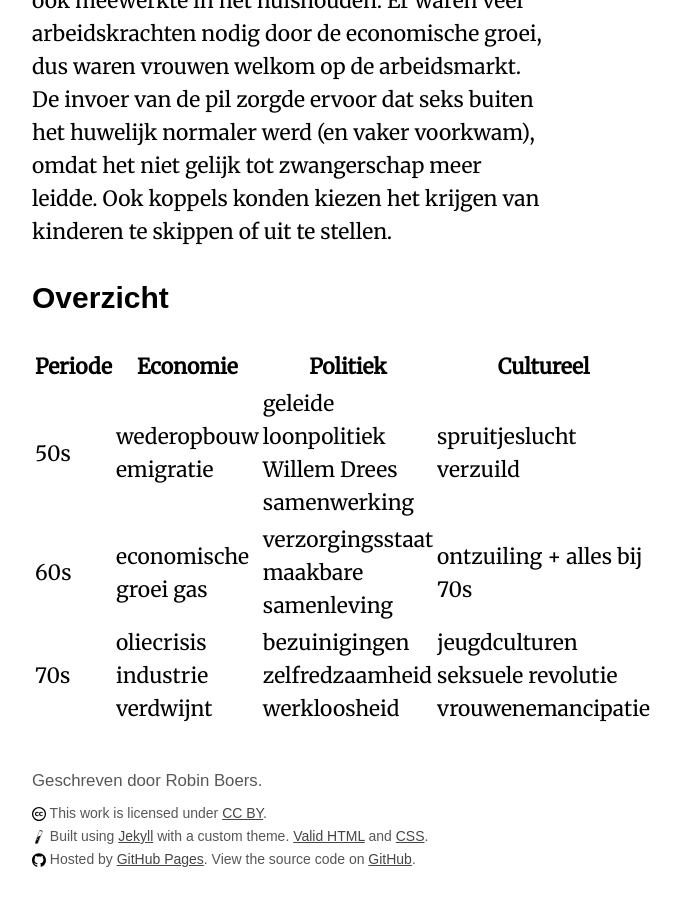
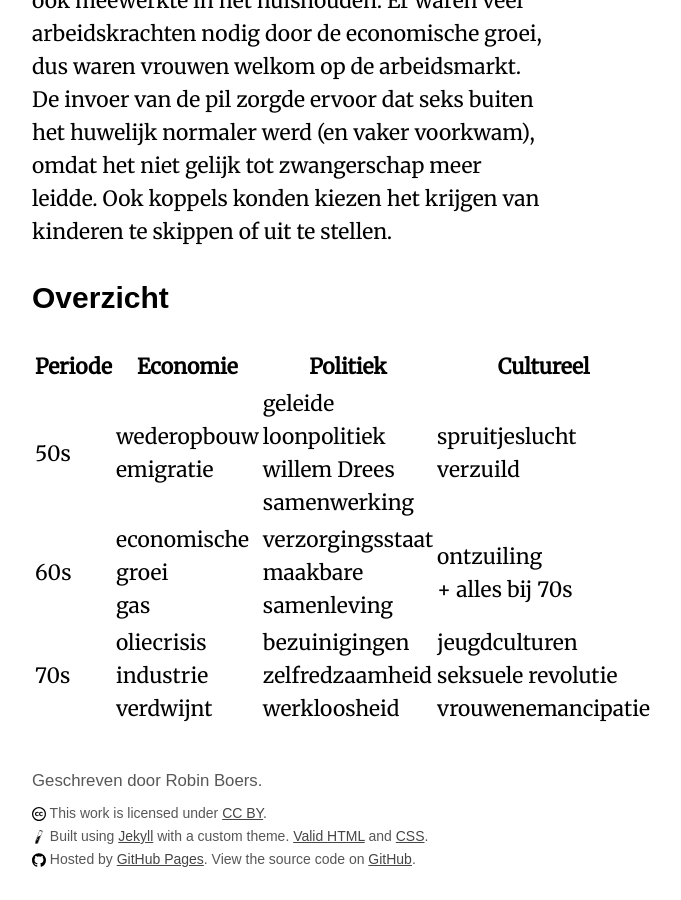
Before and after one commit to RobinBoers/school.geheimesite.nl, a Jekyll site: the page built from 3VWO/TW4/Geschiedenis.md, in a window 1280 px wide and 900 px high, scrolled down 7111 px. Shown: the whole window, without its empty margins (352-1033 px from the left). Built offline with Jekyll 4.4.1, drawn with Linux system fonts in a browser that asks for light colours; some web fonts are replaced; our own code applies the rules of GitHub Pages for plain Markdown files; some of the changed text lies outside the part shown.

```diff
--- a/3VWO/TW4/Geschiedenis.md
+++ b/3VWO/TW4/Geschiedenis.md
@@ -93,8 +93,8 @@
 
 ## Overzicht
 
-| Periode | Economie                       | Politiek                                       | Cultureel                                           |
-|---------|--------------------------------|------------------------------------------------|-----------------------------------------------------|
-| 50s     | wederopbouw emigratie          | geleide loonpolitiek Willem Drees samenwerking | spruitjeslucht verzuild                             |
-| 60s     | economische groei gas          | verzorgingsstaat maakbare samenleving          | ontzuiling + alles bij 70s                          |
-| 70s     | oliecrisis industrie verdwijnt | bezuinigingen zelfredzaamheid werkloosheid     | jeugdculturen seksuele revolutie vrouwenemancipatie |
+| Periode | Economie                          | Politiek                                             | Cultureel                                                 |
+|---------|-----------------------------------|------------------------------------------------------|-----------------------------------------------------------|
+| 50s     | wederopbouw<br>emigratie          | geleide loonpolitiek<br>willem Drees<br>samenwerking | spruitjeslucht<br>verzuild                                |
+| 60s     | economische groei<br>gas          | verzorgingsstaat<br>maakbare samenleving             | ontzuiling<br>+ alles bij 70s                             |
+| 70s     | oliecrisis<br>industrie verdwijnt | bezuinigingen<br>zelfredzaamheid<br>werkloosheid     | jeugdculturen<br>seksuele revolutie<br>vrouwenemancipatie |
```
Also changed, not shown: other parts of 3VWO/TW4/Geschiedenis.md (+2 -2 lines), 3VWO/TW4/Geschiedenis (v2).md (added, +87 -0 lines).
